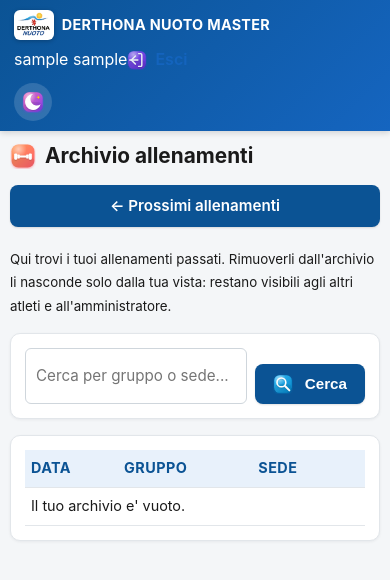
After one commit to claudioaghito/swim_team, a Flask app: page /atleta/allenamenti/archivio in a window 390 px wide. The commit adds this page. Shown: the top 580 px of the page. Run offline with Flask 3, Linux system fonts and the light colour scheme; the visitor is signed in with stand-in values (Sample User, id 1); data that the repository does not hold is empty.

Commit message:
Cancellazione messaggi isolata per atleta; archivio allenamenti passati; tabelle a card su mobile
- Fix: un atleta che elimina un messaggio diretto a lui (non una comunicazione
  generale) non cancella piu' la riga condivisa dal database: ora viene solo
  nascosto dalla sua vista, come gia' avveniva per le comunicazioni generali.
  Cosi' la cancellazione di un atleta non ha mai effetto su mittente o altri
  destinatari.
- Allenamenti: la lista principale (atleta e admin) mostra solo i prossimi;
  quelli passati vanno nel nuovo "Archivio". Ogni atleta ha un archivio
  personale e puo' rimuovere singoli allenamenti o svuotarlo interamente
  senza che l'allenamento sparisca per gli altri o per l'admin (stesso
  meccanismo di "nascondi per me" gia' usato per i messaggi). L'admin ha
  in piu' un filtro Prossimi/Archivio/Tutti nella lista, mantenendo la
  possibilita' di eliminare davvero un allenamento
- Tabelle "Atleti", "Tornei" e "Allenamenti" (admin) diventano una lista di
  card impilate su schermi stretti invece di scorrere in orizzontale

Co-Authored-By: Claude Sonnet 5 <noreply@anthropic.com>

```diff
--- a/athlete.py
+++ b/athlete.py
@@ -10,7 +10,7 @@ from flask_login import login_required, current_user
 from extensions import db
 from models import (
     Allenamento, Gara, MovimentoContabile, Messaggio, Presenza, IscrizioneGara, MessaggioNascosto,
-    Configurazione,
+    Configurazione, AllenamentoNascosto,
 )
 from utils import min_sec_a_secondi, secondi_a_tempo, tempo_stringa_a_min_sec_str
 
@@ -65,13 +65,14 @@ def lista_messaggi():
 @athlete_bp.route("/messaggi/<int:messaggio_id>/elimina", methods=["POST"])
 @login_required
 def elimina_messaggio(messaggio_id):
+    """L'atleta elimina un messaggio solo dalla propria vista: non tocca mai la riga
+    condivisa, ne' per i messaggi diretti ne' per le comunicazioni a tutta la squadra,
+    cosi' la cancellazione non ha effetto per il mittente o per gli altri destinatari."""
     messaggio = Messaggio.query.get_or_404(messaggio_id)
     if messaggio.destinatario_id not in (None, current_user.id):
         abort(403)
 
-    if messaggio.destinatario_id == current_user.id:
-        db.session.delete(messaggio)
-    elif not MessaggioNascosto.query.filter_by(
+    if not MessaggioNascosto.query.filter_by(
         messaggio_id=messaggio.id, atleta_id=current_user.id
     ).first():
         db.session.add(MessaggioNascosto(messaggio_id=messaggio.id, atleta_id=current_user.id))
@@ -97,12 +98,68 @@ def lista_movimenti():
 @login_required
 def lista_allenamenti():
     q = request.args.get("q", "").strip()
-    query = Allenamento.query
+    oggi = datetime.utcnow().date()
+    query = Allenamento.query.filter(Allenamento.data >= oggi)
     if q:
         like = f"%{q}%"
         query = query.filter((Allenamento.gruppo.ilike(like)) | (Allenamento.sede.ilike(like)))
     allenamenti = query.order_by(Allenamento.data.desc()).all()
     return render_template("athlete/lista_allenamenti.html", allenamenti=allenamenti, q=q)
+
+
+@athlete_bp.route("/allenamenti/archivio")
+@login_required
+def archivio_allenamenti():
+    """Allenamenti passati, esclusi quelli che l'atleta ha rimosso dal proprio archivio."""
+    q = request.args.get("q", "").strip()
+    oggi = datetime.utcnow().date()
+    nascosti = db.session.query(AllenamentoNascosto.allenamento_id).filter_by(atleta_id=current_user.id)
+    query = Allenamento.query.filter(
+        Allenamento.data < oggi, ~Allenamento.id.in_(nascosti)
+    )
+    if q:
+        like = f"%{q}%"
+        query = query.filter((Allenamento.gruppo.ilike(like)) | (Allenamento.sede.ilike(like)))
+    allenamenti = query.order_by(Allenamento.data.desc()).all()
+    return render_template("athlete/archivio_allenamenti.html", allenamenti=allenamenti, q=q)
+
+
+@athlete_bp.route("/allenamenti/<int:allenamento_id>/nascondi", methods=["POST"])
+@login_required
+def nascondi_allenamento(allenamento_id):
+    """Rimuove un allenamento passato dal proprio archivio personale (non lo elimina:
+    resta visibile agli altri atleti e all'amministratore)."""
+    allenamento = Allenamento.query.get_or_404(allenamento_id)
+    if not allenamento.passato:
+        abort(400)
+    if not AllenamentoNascosto.query.filter_by(
+        allenamento_id=allenamento.id, atleta_id=current_user.id
+    ).first():
+        db.session.add(AllenamentoNascosto(allenamento_id=allenamento.id, atleta_id=current_user.id))
+        db.session.commit()
+    flash("Allenamento rimosso dal tuo archivio.", "success")
+    return redirect(url_for("athlete.archivio_allenamenti"))
+
+
+@athlete_bp.route("/allenamenti/archivio/svuota", methods=["POST"])
+@login_required
+def svuota_archivio_allenamenti():
+    """Rimuove dal proprio archivio tutti gli allenamenti passati non ancora nascosti."""
+    oggi = datetime.utcnow().date()
+    gia_nascosti = {
+        r[0] for r in db.session.query(AllenamentoNascosto.allenamento_id).filter_by(
+            atleta_id=current_user.id
+        ).all()
+    }
+    passati = Allenamento.query.filter(Allenamento.data < oggi).all()
+    aggiunti = 0
+    for al in passati:
+        if al.id not in gia_nascosti:
+            db.session.add(AllenamentoNascosto(allenamento_id=al.id, atleta_id=current_user.id))
+            aggiunti += 1
+    db.session.commit()
+    flash(f"Archivio svuotato ({aggiunti} allenamento/i rimosso/i dalla tua vista).", "success")
+    return redirect(url_for("athlete.archivio_allenamenti"))
 
 
 @athlete_bp.route("/allenamenti/<int:allenamento_id>")
--- a/models.py
+++ b/models.py
@@ -110,6 +110,13 @@ class Allenamento(db.Model):
     descrizione = db.Column(db.Text)
 
     presenze = db.relationship("Presenza", backref="allenamento", lazy=True, cascade="all, delete-orphan")
+    nascosto_da = db.relationship(
+        "AllenamentoNascosto", backref="allenamento", lazy=True, cascade="all, delete-orphan"
+    )
+
+    @property
+    def passato(self):
+        return self.data < datetime.utcnow().date()
 
     def __repr__(self):
         return f"<Allenamento {self.data} {self.gruppo}>"
@@ -252,7 +259,9 @@ class Messaggio(db.Model):
 
 
 class MessaggioNascosto(db.Model):
-    """Traccia quali comunicazioni generali un atleta ha eliminato dalla propria vista."""
+    """Traccia quali messaggi un atleta ha eliminato dalla propria vista (comunicazioni
+    generali o messaggi diretti): non tocca la riga condivisa, quindi non ha effetto
+    sul mittente ne' sugli altri destinatari."""
     __tablename__ = "messaggi_nascosti"
 
     id = db.Column(db.Integer, primary_key=True)
@@ -261,6 +270,20 @@ class MessaggioNascosto(db.Model):
 
     __table_args__ = (
         db.UniqueConstraint("messaggio_id", "atleta_id", name="uq_messaggio_nascosto"),
+    )
+
+
+class AllenamentoNascosto(db.Model):
+    """Traccia quali allenamenti passati un atleta ha rimosso dal proprio archivio
+    personale: non elimina l'allenamento (resta visibile agli altri e all'admin)."""
+    __tablename__ = "allenamenti_nascosti"
+
+    id = db.Column(db.Integer, primary_key=True)
+    allenamento_id = db.Column(db.Integer, db.ForeignKey("allenamenti.id"), nullable=False)
+    atleta_id = db.Column(db.Integer, db.ForeignKey("users.id"), nullable=False)
+
+    __table_args__ = (
+        db.UniqueConstraint("allenamento_id", "atleta_id", name="uq_allenamento_nascosto"),
     )
 
 
--- a/static/css/style.css
+++ b/static/css/style.css
@@ -336,6 +336,28 @@ h1 .icon, h2 .icon, h3 .icon { width: 26px; height: 26px; vertical-align: -6px;
     .table th, .table td { padding: 8px 6px; font-size: 0.9em; }
 
     .checkbox-list { grid-template-columns: repeat(auto-fill, minmax(90px, 1fr)); }
+
+    /* Tabelle "a card": ogni riga diventa un blocco con etichetta:valore,
+       invece di una tabella larga da scorrere in orizzontale. Le tabelle che
+       usano rowspan (piu' righe collegate, es. iscrizioni) restano con lo
+       scroll orizzontale perche' rowspan non e' compatibile con questo trucco. */
+    .table.responsive-cards { border: none; }
+    .table.responsive-cards thead { display: none; }
+    .table.responsive-cards, .table.responsive-cards tbody,
+    .table.responsive-cards tr, .table.responsive-cards td { display: block; width: 100%; }
+    .table.responsive-cards tr {
+        margin-bottom: 12px; border: 1px solid var(--border); border-radius: 8px;
+        padding: 6px 10px; background: var(--card-bg);
+    }
+    .table.responsive-cards td {
+        border-bottom: 1px dashed var(--border); padding: 8px 0; text-align: right;
+    }
+    .table.responsive-cards td:last-child { border-bottom: none; }
+    .table.responsive-cards td[data-label]::before {
+        content: attr(data-label); float: left; font-weight: 600; color: var(--label-color);
+        margin-right: 8px;
+    }
+    .table.responsive-cards td:not([data-label]) { text-align: center; }
 }
 
 /* Stampa/PDF: sempre chiara e leggibile su carta bianca, a prescindere dal tema attivo a schermo */
--- /dev/null
+++ b/templates/athlete/archivio_allenamenti.html
@@ -0,0 +1,55 @@
+{% extends "base.html" %}
+{% block title %}Archivio allenamenti{% endblock %}
+{% block content %}
+<h1>{{ icon('allenamenti') }} Archivio allenamenti</h1>
+
+<div class="actions">
+    <a class="btn" href="{{ url_for('athlete.lista_allenamenti') }}">&larr; Prossimi allenamenti</a>
+    {% if allenamenti %}
+    <form method="POST" action="{{ url_for('athlete.svuota_archivio_allenamenti') }}"
+          onsubmit="return confirmSubmit(this, 'Svuotare tutto il tuo archivio? Gli allenamenti restano visibili agli altri, spariscono solo dalla tua vista.');" style="display:inline;">
+        <button type="submit" class="btn-danger">{{ icon('elimina') }} Svuota archivio</button>
+    </form>
+    {% endif %}
+</div>
+
+<p><small>Qui trovi i tuoi allenamenti passati. Rimuoverli dall'archivio li nasconde solo dalla tua
+   vista: restano visibili agli altri atleti e all'amministratore.</small></p>
+
+<div class="card">
+    <form method="GET" class="search-form">
+        <input type="text" name="q" value="{{ q }}" placeholder="Cerca per gruppo o sede...">
+        <button type="submit">{{ icon('cerca') }} Cerca</button>
+    </form>
+</div>
+
+<div class="card">
+    <table class="table">
+        <thead>
+            <tr>
+                <th data-sort="date">Data</th>
+                <th data-sort="text">Gruppo</th>
+                <th data-sort="text">Sede</th>
+                <th></th>
+            </tr>
+        </thead>
+        <tbody>
+            {% for al in allenamenti %}
+            <tr>
+                <td data-sort-value="{{ al.data.isoformat() }}">{{ al.data.strftime('%d/%m/%Y') }}</td>
+                <td>{{ al.gruppo or '-' }}</td>
+                <td>{{ al.sede or '-' }}</td>
+                <td class="table-actions">
+                    <a class="btn" href="{{ url_for('athlete.dettaglio_allenamento', allenamento_id=al.id) }}" title="Apri">{{ icon('apri') }}</a>
+                    <form method="POST" action="{{ url_for('athlete.nascondi_allenamento', allenamento_id=al.id) }}" style="display:inline;">
+                        <button type="submit" class="btn-danger" title="Rimuovi dal mio archivio">{{ icon('elimina') }}</button>
+                    </form>
+                </td>
+            </tr>
+            {% else %}
+            <tr><td colspan="4">Il tuo archivio e' vuoto.</td></tr>
+            {% endfor %}
+        </tbody>
+    </table>
+</div>
+{% endblock %}
--- a/templates/athlete/lista_allenamenti.html
+++ b/templates/athlete/lista_allenamenti.html
@@ -1,10 +1,11 @@
 {% extends "base.html" %}
 {% block title %}Allenamenti{% endblock %}
 {% block content %}
-<h1>{{ icon('allenamenti') }} Allenamenti</h1>
+<h1>{{ icon('allenamenti') }} Prossimi allenamenti</h1>
 
 <div class="actions">
     <a class="btn" href="{{ url_for('athlete.dashboard') }}">&larr; La mia area</a>
+    <a class="btn" href="{{ url_for('athlete.archivio_allenamenti') }}">{{ icon('presenze') }} Archivio allenamenti passati</a>
 </div>
 
 <div class="card">
@@ -35,7 +36,7 @@
                 </td>
             </tr>
             {% else %}
-            <tr><td colspan="4">Nessun allenamento registrato.</td></tr>
+            <tr><td colspan="4">Nessun allenamento in programma.</td></tr>
             {% endfor %}
         </tbody>
     </table>
```
Also changed, not shown: admin.py (+10 -1 lines), templates/admin/lista_allenamenti.html (+12 -5 lines), templates/admin/lista_atleti.html (+10 -10 lines), templates/admin/lista_gare.html (+9 -9 lines).
